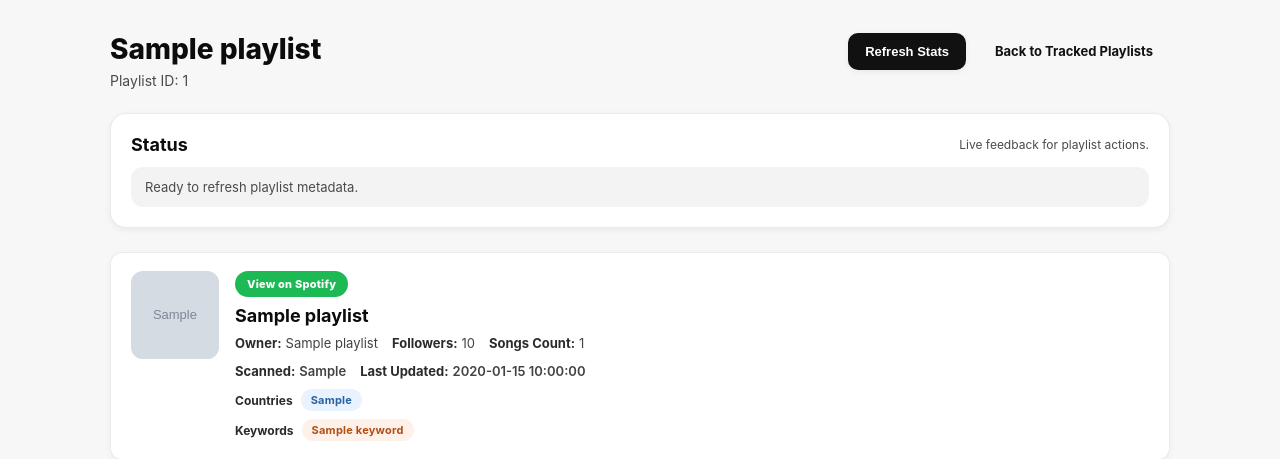
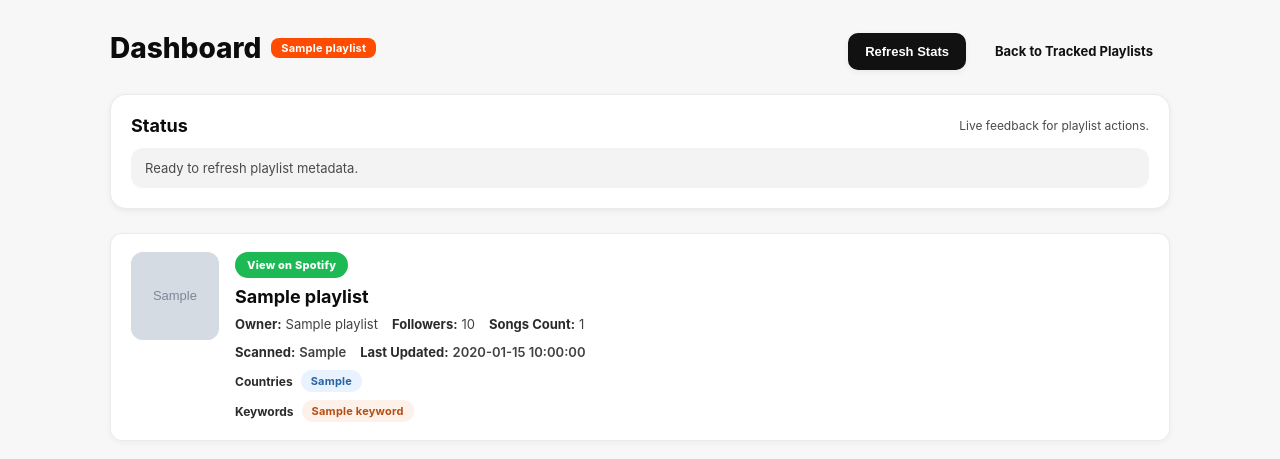
Before and after one commit to 2lem/rank-checker-v2, a Python web app: template app/web/templates/tracked_playlist_detail.html in a window 1280 px wide. Shown: the top 459 px of the page. Run offline with Jinja, Linux system fonts and the light colour scheme; the template is opened without the code that fills it: most values are stand-ins (such as "Sample title", 1, 10 or a date in 2020); grey boxes marked "Sample" are stand-in pictures.

Commit message:
Polish dedicated dashboard header styling

```diff
--- a/app/web/static/tracked.css
+++ b/app/web/static/tracked.css
@@ -86,6 +86,23 @@
   letter-spacing: 0.02em;
   text-decoration: none;
   border: none;
+}
+
+.dashboard-title {
+  display: inline-flex;
+  align-items: center;
+  gap: 10px;
+  flex-wrap: wrap;
+  margin: 0;
+  font-size: 24px;
+  font-weight: 800;
+  line-height: 1.15;
+}
+
+.dashboard-title-prefix {
+  display: inline-flex;
+  align-items: center;
+  gap: 6px;
 }
 
 .pill-primary {
--- a/app/web/templates/tracked_playlist_detail.html
+++ b/app/web/templates/tracked_playlist_detail.html
@@ -11,8 +11,12 @@
     <main class="page">
       <header class="page-header">
         <div>
-          <h1>{{ playlist.name }}</h1>
-          <p class="page-subtitle">Playlist ID: {{ playlist.playlist_id }}</p>
+          <h1 class="page-title dashboard-title" title="{{ playlist.dashboard_header_title }}">
+            <span class="dashboard-title-prefix">Dashboard</span>
+            <span class="pill pill-primary dashboard-title-pill" title="{{ playlist.name }}">
+              {{ playlist.dashboard_playlist_label }}
+            </span>
+          </h1>
         </div>
         <div class="page-header-actions">
           <button class="btn btn-primary" type="button" data-refresh-stats>Refresh Stats</button>
```
Also changed, not shown: app/web/routes/pages.py (+22 -1 lines).
